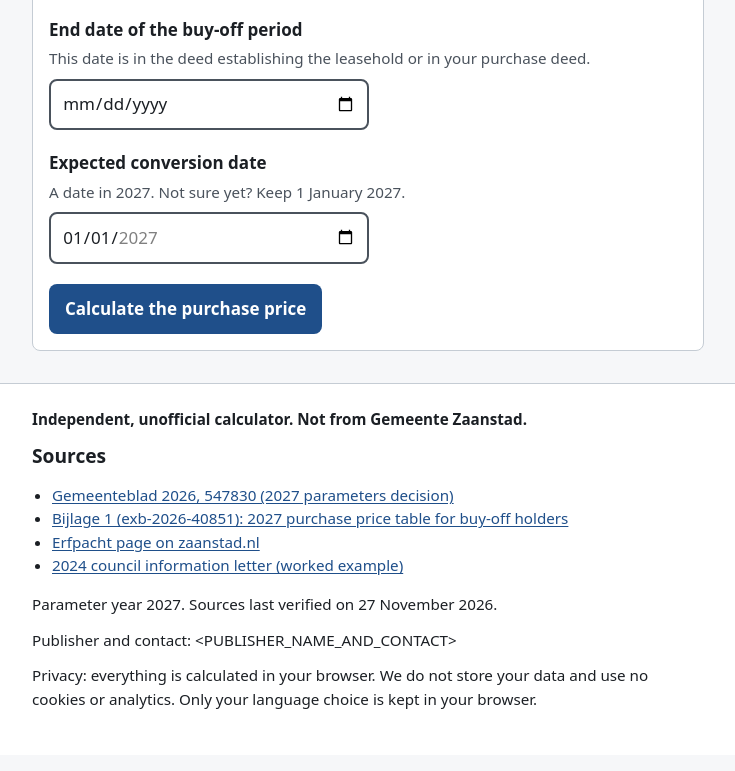
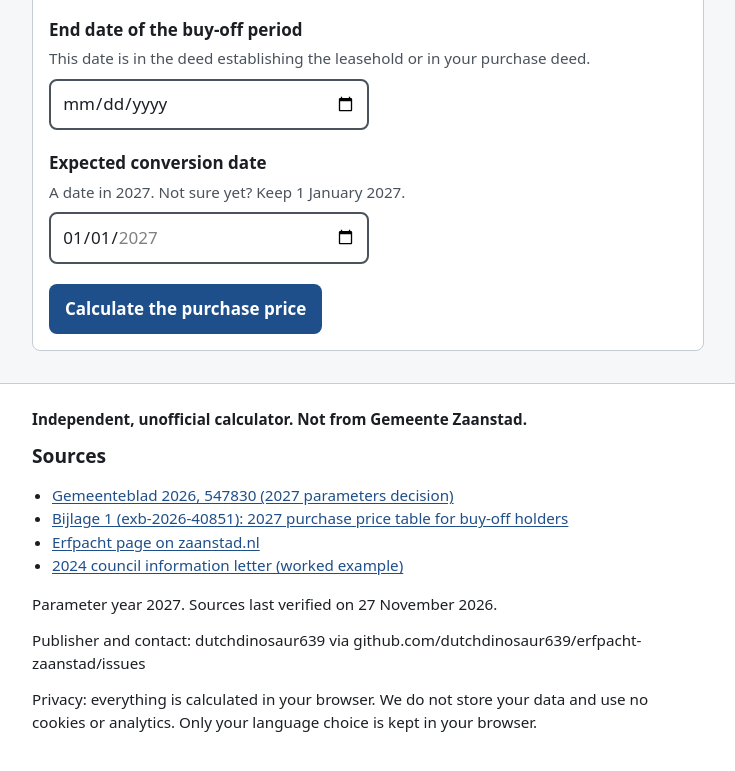
Before and after one commit to dutchdinosaur639/erfpacht-zaanstad, a website with bundled scripts: page src/index.html in a window 1280 px wide. Shown: the part 2226-2997 px from the top of the page, without its empty margins (272-1007 px from the left). Built offline with nearby package versions, Linux system fonts and the light colour scheme.

Commit message:
Use a managed identity for pipeline OIDC; set publisher; skip Azure jobs until configured
The Entra app registration needs directory permissions the owner does not have.
A user-assigned managed identity with GitHub federated credentials needs only
Azure RBAC and is created by Bicep in the same resource group (free).

Co-Authored-By: Claude Opus 5.5 <noreply@anthropic.com>
Claude-Session: https://claude.ai/code/session_01EahjTVeZto6MqWCjiMQFQ1

```diff
--- a/src/data/parameters.js
+++ b/src/data/parameters.js
@@ -10,7 +10,7 @@ export default Object.freeze({
 
   // Publisher and contact line shown in the footer. Must be set before the
   // production deploy; the pipeline test "publisher is set" enforces this.
-  publisher: '<PUBLISHER_NAME_AND_CONTACT>',
+  publisher: 'dutchdinosaur639 via github.com/dutchdinosaur639/erfpacht-zaanstad/issues',
 
   // The table applies only to a buy-off period (afkoopperiode) of this length.
   buyOffPeriodYears: 50,
--- a/src/styles.css
+++ b/src/styles.css
@@ -100,6 +100,7 @@ input[type="text"], input[type="date"] {
 .how li { margin-bottom: .5rem; }
 
 .site-footer { margin-top: 2rem; padding: 1.5rem 0 2rem; background: var(--surface); border-top: 1px solid var(--border); font-size: .95rem; }
+#footer-publisher { overflow-wrap: anywhere; }
 .sources { padding-left: 1.25rem; }
 
 [hidden] { display: none !important; }
```
Also changed, not shown: .github/workflows/ci-cd.yml, README.md, 3 other files.
